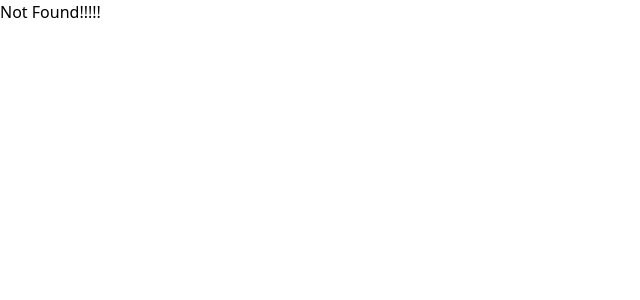
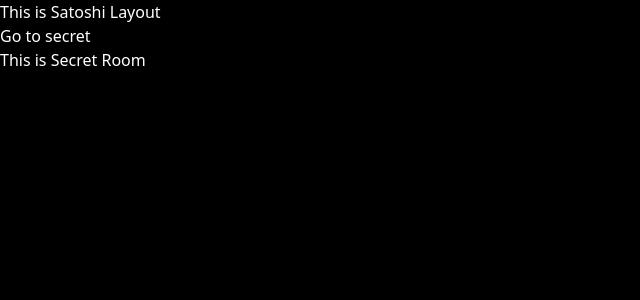
Before and after one commit to pengrui26/second-react, a React (Vite) app: page /secret in a window 1280 px wide. Before the commit this address had no page. Shown: the top 300 px of the page, without its empty margins (0-640 px from the left). Built offline with nearby package versions, Linux system fonts and the light colour scheme.

Commit message:
add SatoshiLayout and alias

```diff
--- /dev/null
+++ b/src/layouts/MainLayout.jsx
@@ -0,0 +1,13 @@
+import { Outlet } from "react-router-dom";
+import Hero from "../components/Hero.jsx";
+import Home from "../routes/Home.jsx";
+import "../index.css";
+export default function MainLayout() {
+  return (
+    <div>
+      <header className="bg-purple-500">This is Main Layout</header>
+      <Outlet />
+      <footer>This is Main Layout</footer>
+    </div>
+  );
+}
--- /dev/null
+++ b/src/layouts/SatoshiLayout.jsx
@@ -0,0 +1,14 @@
+import { Outlet, Link } from "react-router-dom";
+import "@/satoshi.css";
+export default function SatoshiLayout() {
+  return (
+    <div className="satoshi-font">
+      <header>This is Satoshi Layout</header>
+      <Link to="/secret" className="text-white">
+        Go to secret
+      </Link>
+      <Outlet />
+      <footer>This is Satoshi Layout</footer>
+    </div>
+  );
+}
--- a/src/routes/Home.jsx
+++ b/src/routes/Home.jsx
@@ -1,4 +1,4 @@
-import Hero from "../components/Hero.jsx";
+import Hero from "components/Hero.jsx";
 
 export default function Home() {
   return (
--- /dev/null
+++ b/src/routes/Secret.jsx
@@ -0,0 +1,7 @@
+export default function Secret() {
+  return (
+    <div className="text-white">
+      <h1>This is Secret Room</h1>
+    </div>
+  );
+}
--- /dev/null
+++ b/src/satoshi.css
@@ -0,0 +1,9 @@
+@import "tailwindcss";
+
+body {
+  background-color: #000;
+}
+
+.satoshi-font header {
+  color: white;
+}
--- a/vite.config.js
+++ b/vite.config.js
@@ -1,8 +1,14 @@
 import { defineConfig } from "vite";
 import react from "@vitejs/plugin-react";
 import tailwindcss from "@tailwindcss/vite";
-
+import path from "path";
 // https://vite.dev/config/
 export default defineConfig({
   plugins: [react(), tailwindcss()],
+  resolve: {
+    alias: {
+      "@": path.resolve(__dirname, "./src"),
+      components: path.resolve(__dirname, "./src/components"),
+    },
+  },
 });
```
Also changed, not shown: src/main.jsx (+17 -4 lines).
